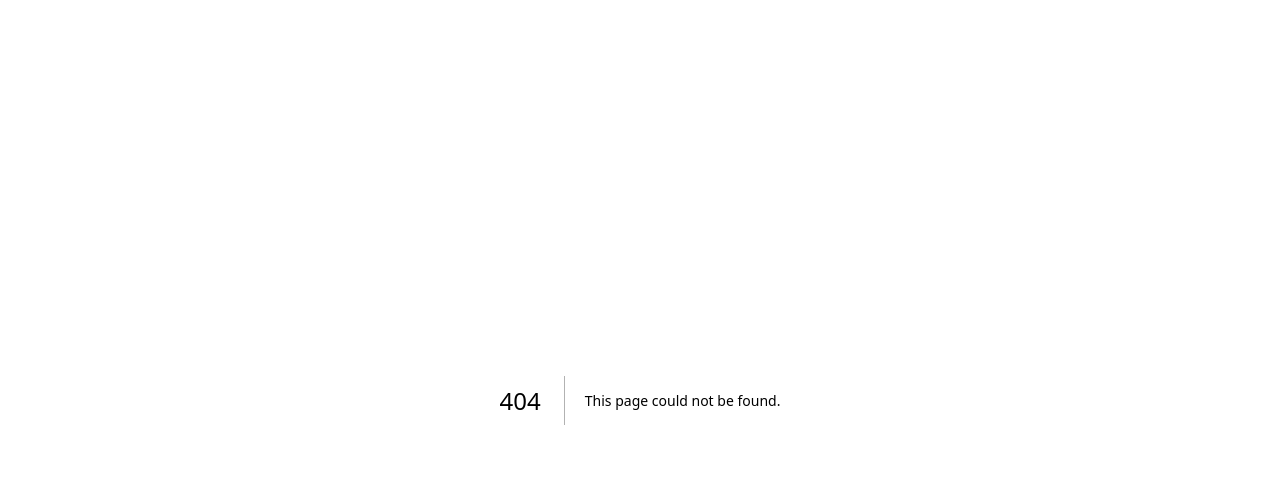
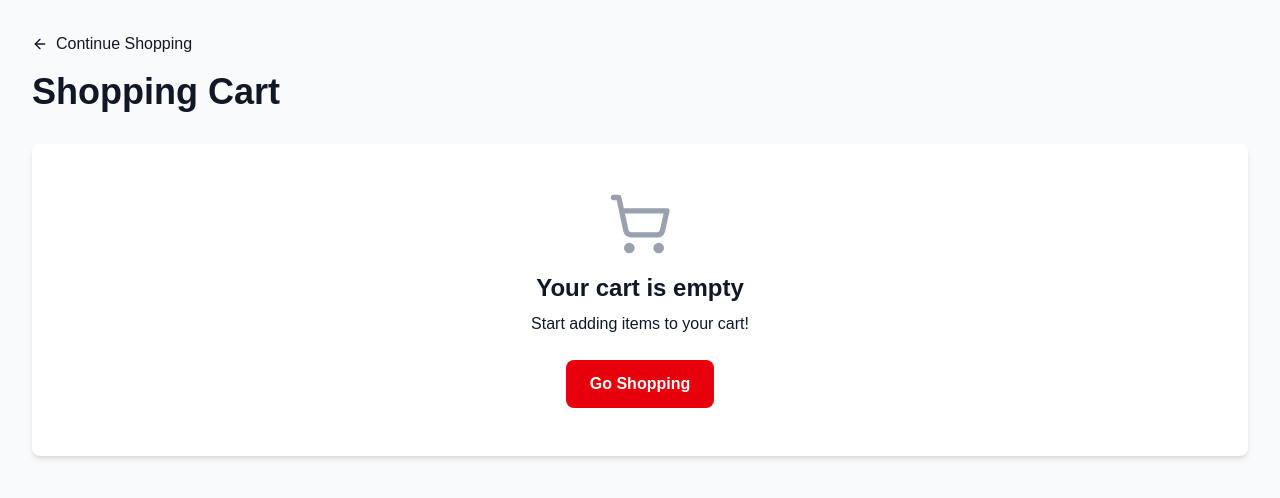
Before and after one commit to Am1rGhe/dydy-custom, a Next.js app: page /cart in a window 1280 px wide. Before the commit this address had no page. Shown: the top 498 px of the page. Built offline with nearby package versions, Linux system fonts and the light colour scheme.

Commit message:
add cart page

```diff
--- /dev/null
+++ b/app/cart/page.tsx
@@ -0,0 +1,178 @@
+"use client";
+
+import { CartItem, getCartItems } from "@/lib/utils/cart";
+import Link from "next/link";
+import { useEffect, useState } from "react";
+import { ShoppingCart, Plus, Minus, Trash2, ArrowLeft } from "lucide-react";
+
+export default function CartPage() {
+  const [cartItems, setCartItems] = useState<CartItem[]>([]);
+  const [loading, setLoading] = useState(true);
+
+  // load the cart from localStorage
+  useEffect(() => {
+    const items = getCartItems();
+    setCartItems(items);
+    setLoading(false);
+  }, []);
+
+  // update quantity
+  const updateQuantity = (id: string, change: number) => {
+    const newCart = cartItems.map((item) => {
+      if (item.id === id) {
+        const newQuantity = item.quantity + change;
+        return { ...item, quantity: newQuantity > 0 ? newQuantity : 1 };
+      }
+      return item;
+    });
+    setCartItems(newCart);
+    localStorage.setItem("cart", JSON.stringify(newCart));
+  };
+
+  // Remove item
+  const removeItem = (id: string) => {
+    const newCart = cartItems.filter((item) => item.id !== id);
+    setCartItems(newCart);
+    localStorage.setItem("cart", JSON.stringify(newCart));
+  };
+
+  const calculateTotal = () => {
+    return cartItems.reduce(
+      (total, item) => total + item.price * item.quantity,
+      0
+    );
+  };
+
+  if (loading) {
+    return (
+      <div className="min-h-screen bg-gray-50 flex items-center justify-center">
+        <p className="text-gray-900">Loading cart...</p>
+      </div>
+    );
+  }
+
+  return (
+      <div className="min-h-screen bg-gray-50 py-8">
+        <div className="container mx-auto px-4 sm:px-6 lg:px-8">
+          {/* Header */}
+          <div className="mb-8">
+            <Link
+              href="/shop"
+              className="inline-flex items-center text-gray-900 hover:text-red-600 mb-4 transition-colors"
+            >
+              <ArrowLeft className="w-4 h-4 mr-2" />
+              Continue Shopping
+            </Link>
+            <h1 className="text-4xl font-bold text-gray-900">Shopping Cart</h1>
+          </div>
+
+          {cartItems.length === 0 ? (
+            <div className="bg-white rounded-lg shadow-md p-12 text-center">
+              <ShoppingCart className="w-16 h-16 text-gray-400 mx-auto mb-4" />
+              <h2 className="text-2xl font-semibold text-gray-900 mb-2">
+                Your cart is empty
+              </h2>
+              <p className="text-gray-900 mb-6">
+                Start adding items to your cart!
+              </p>
+              <Link
+                href="/shop"
+                className="inline-block bg-red-600 hover:bg-red-700 text-white font-semibold py-3 px-6 rounded-lg transition-colors"
+              >
+                Go Shopping
+              </Link>
+            </div>
+          ) : (
+            <div className="grid grid-cols-1 lg:grid-cols-3 gap-8">
+              {/* Cart items */}
+              <div className="lg:col-span-2 space-y-4">
+                {cartItems.map((item) => (
+                  <div
+                    key={item.id}
+                    className="bg-white rounded-lg shadow-md p-6 flex flex-col sm:flex-row gap-4"
+                  >
+                    {/* Product image  */}
+                    <div className="w-full sm:w-24 h-24 bg-gray-200 rounded-lg flex items-center justify-center flex-shrink-0">
+                      <span className="text-gray-900 text-2xl font-bold">
+                        {item.name.charAt(0)}
+                      </span>
+                    </div>
+
+                    {/* Product info */}
+                    <div className="flex-1">
+                      <h3 className="text-lg font-semibold text-gray-900 mb-1">
+                        {item.name}
+                      </h3>
+                      <p className="text-sm text-gray-900 mb-2">
+                        Size: {item.size}
+                      </p>
+                      <p className="text-xl font-bold text-gray-900">
+                        ${item.price}
+                      </p>
+                    </div>
+
+                    {/* Quantity controls */}
+                    <div className="flex items-center gap-4">
+                      <div className="flex items-center border-2 border-gray-300 rounded-lg">
+                        <button
+                          onClick={() => updateQuantity(item.id, -1)}
+                          className="p-2 hover:bg-gray-100 transition-colors"
+                        >
+                          <Minus className="w-4 h-4 " color="#000" />
+                        </button>
+                        <span className="px-4 py-2 font-semibold min-w-[3rem] text-center text-gray-900">
+                          {item.quantity}
+                        </span>
+                        <button
+                          onClick={() => updateQuantity(item.id, 1)}
+                          className="p-2 hover:bg-gray-100 transition-colors"
+                        >
+                          <Plus className="w-4 h-4" color=" #000"/>
+                        </button>
+                      </div>
+
+                      <button
+                        onClick={() => removeItem(item.id)}
+                        className="p-2 text-red-600 hover:bg-red-50 rounded-lg transition-colors"
+                      >
+                        <Trash2 className="w-5 h-5" />
+                      </button>
+                    </div>
+                  </div>
+                ))}
+              </div>
+
+              {/* Order Summary */}
+              <div className="lg:col-span-1">
+                <div className="bg-white rounded-lg shadow-md p-6 sticky top-4">
+                  <h2 className="text-xl font-bold text-gray-900 mb-4">
+                    Order Summary
+                  </h2>
+                  <div className="space-y-3 mb-6">
+                    <div className="flex justify-between text-gray-900">
+                      <span>Subtotal</span>
+                      <span>${calculateTotal().toFixed(2)}</span>
+                    </div>
+                    <div className="flex justify-between text-gray-900">
+                      <span>Shipping</span>
+                      <span>Free</span>
+                    </div>
+                    <div className="border-t pt-3 flex justify-between text-lg font-bold text-gray-900">
+                      <span>Total</span>
+                      <span>${calculateTotal().toFixed(2)}</span>
+                    </div>
+                  </div>
+                  <Link
+                    href="/checkout"
+                    className="w-full bg-red-600 hover:bg-red-700 text-white font-semibold py-3 px-6 rounded-lg transition-colors flex items-center justify-center gap-2"
+                  >
+                    Proceed to Checkout
+                  </Link>
+                </div>
+              </div>
+            </div>
+          )}
+        </div>
+      </div>
+    );
+}
```
